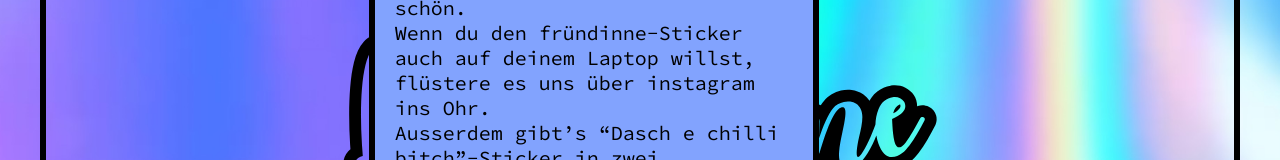
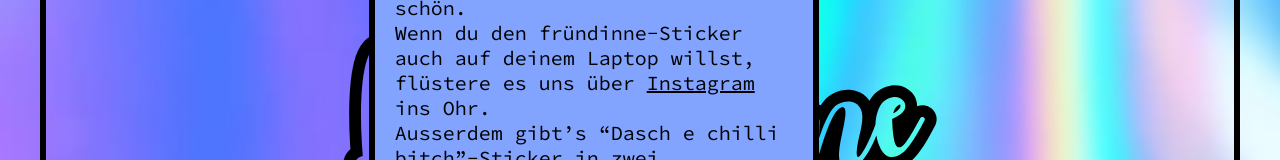
Before and after one commit to chdabre/fruendinne-ch, a Vue app: page /shop in a window 1280 px wide. Shown: the part 267-427 px from the top of the page. Built offline with nearby package versions, Linux system fonts and the light colour scheme.

Commit message:
alt tags

```diff
--- a/src/App.vue
+++ b/src/App.vue
@@ -2,7 +2,7 @@
   <div id="app" :class="{ 'fixed': isDesktop }">
     <div class="content-container">
       <div class="logo">
-        <img src="./assets/logo.svg">
+        <img src="./assets/logo.svg" alt="Fründinne">
       </div>
 
       <nav class="main-nav">
--- a/src/components/VMobileWindow.vue
+++ b/src/components/VMobileWindow.vue
@@ -7,7 +7,7 @@
       <h3 class="drag-handle" ref="dragHandle">{{ title }}</h3>
       <div class="spacer"></div>
       <button class="close-btn" @click="$router.push('/')">
-        <img src="../assets/close-icon.svg">
+        <img src="../assets/close-icon.svg" alt="Schliessen">
       </button>
     </div>
 
--- a/src/components/VWindow.vue
+++ b/src/components/VWindow.vue
@@ -9,7 +9,7 @@
       <h3 class="drag-handle" ref="dragHandle">{{ title }}</h3>
       <div class="spacer"></div>
       <button class="close-btn" @click="close">
-        <img src="../assets/close-icon.svg">
+        <img src="../assets/close-icon.svg" alt="Schliessen">
       </button>
     </div>
 
--- a/src/views/ShopWindow.vue
+++ b/src/views/ShopWindow.vue
@@ -9,11 +9,11 @@
     <template slot="content">
       <p>
         Laptops ohne fründinne Sticker ist wie Tanzen ohne Musik: nicht schön.<br/>
-        Wenn du den fründinne-Sticker auch auf deinem Laptop willst, flüstere es uns über instagram ins Ohr. <br/>
+        Wenn du den fründinne-Sticker auch auf deinem Laptop willst, flüstere es uns über <a href="https://www.instagram.com/fruendinne/" target="_blank">Instagram</a> ins Ohr. <br/>
         Ausserdem gibt’s “Dasch e chilli bitch”-Sticker in zwei Ausführungen. Nebenbei empfehlen wir wirklich, ganz sicher nicht, auf gar keinen Fall diese tollen Sticker auf fremdes Eigentum wie beispielsweise SVP Plakate zu kleben; aber sie würden halten.<br/>
-        <img src="../assets/images/logo_sticker.jpg">
-        <img src="../assets/images/beanie.jpg">
-        <img src="../assets/images/sticker.jpg">
+        <img src="../assets/images/logo_sticker.jpg" alt="Fründinne-Sticker">
+        <img src="../assets/images/beanie.jpg" alt="Fründinne-Beanie">
+        <img src="../assets/images/sticker.jpg" alt="DASCH E CHLINI BITCH Sticker">
       </p>
     </template>
   </component>
```
